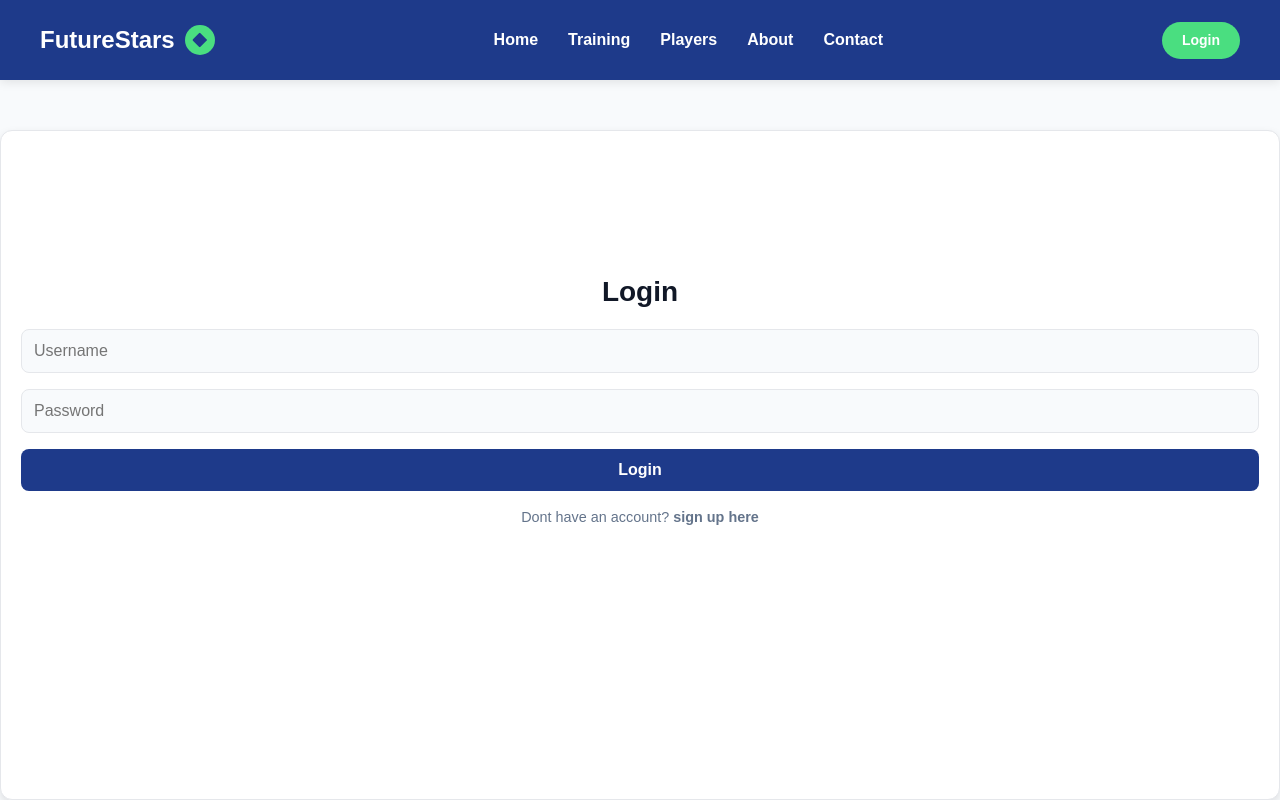
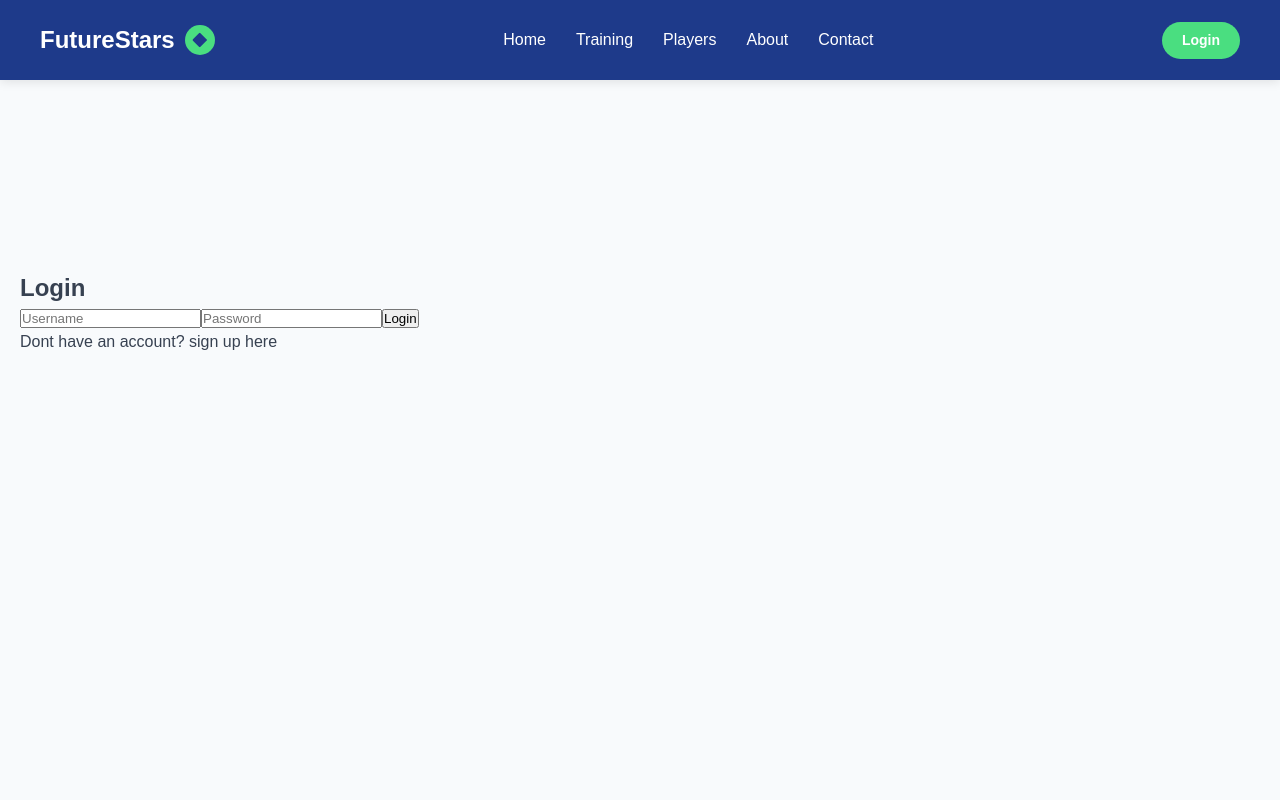
Before and after one commit to tonytone11/BankofAmerica_Capstone, a React (Vite) app: page /login in a window 1280 px wide. Shown: the top 800 px of the page. Built offline with nearby package versions, Linux system fonts and the light colour scheme; no server answers.

Commit message:
Refactor: comment out distracting sytlesheet

```diff
--- a/src/styles/Login.css
+++ b/src/styles/Login.css
@@ -1,4 +1,4 @@
-:root {
+/* :root {
     --primary-blue: #1e3a8a;
     --light-blue: #3b82f6;
     --primary-green: #4ade80;
@@ -92,3 +92,4 @@
     color: var(--dark-green);
     text-decoration: underline;
   }
+   */
```
